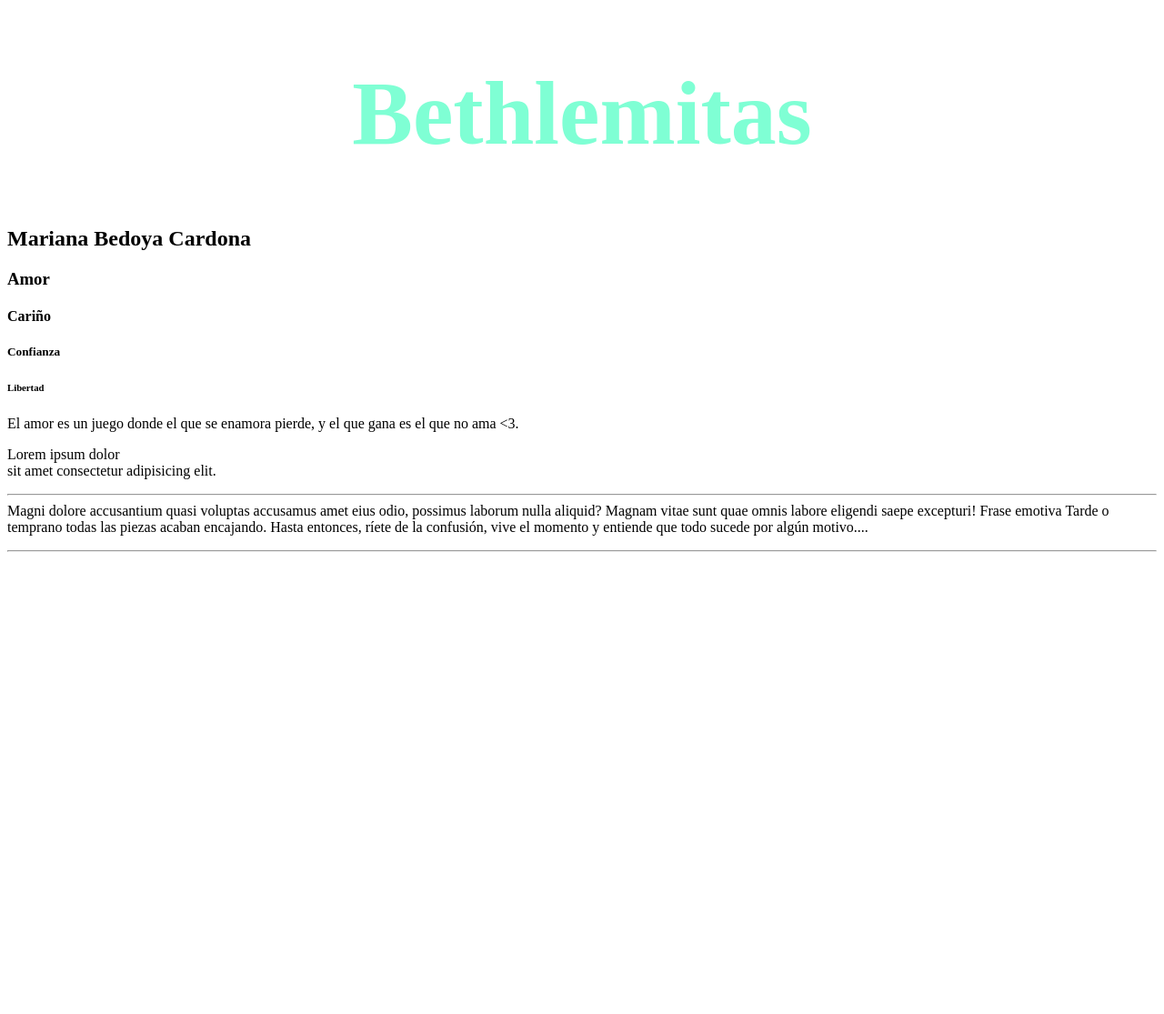
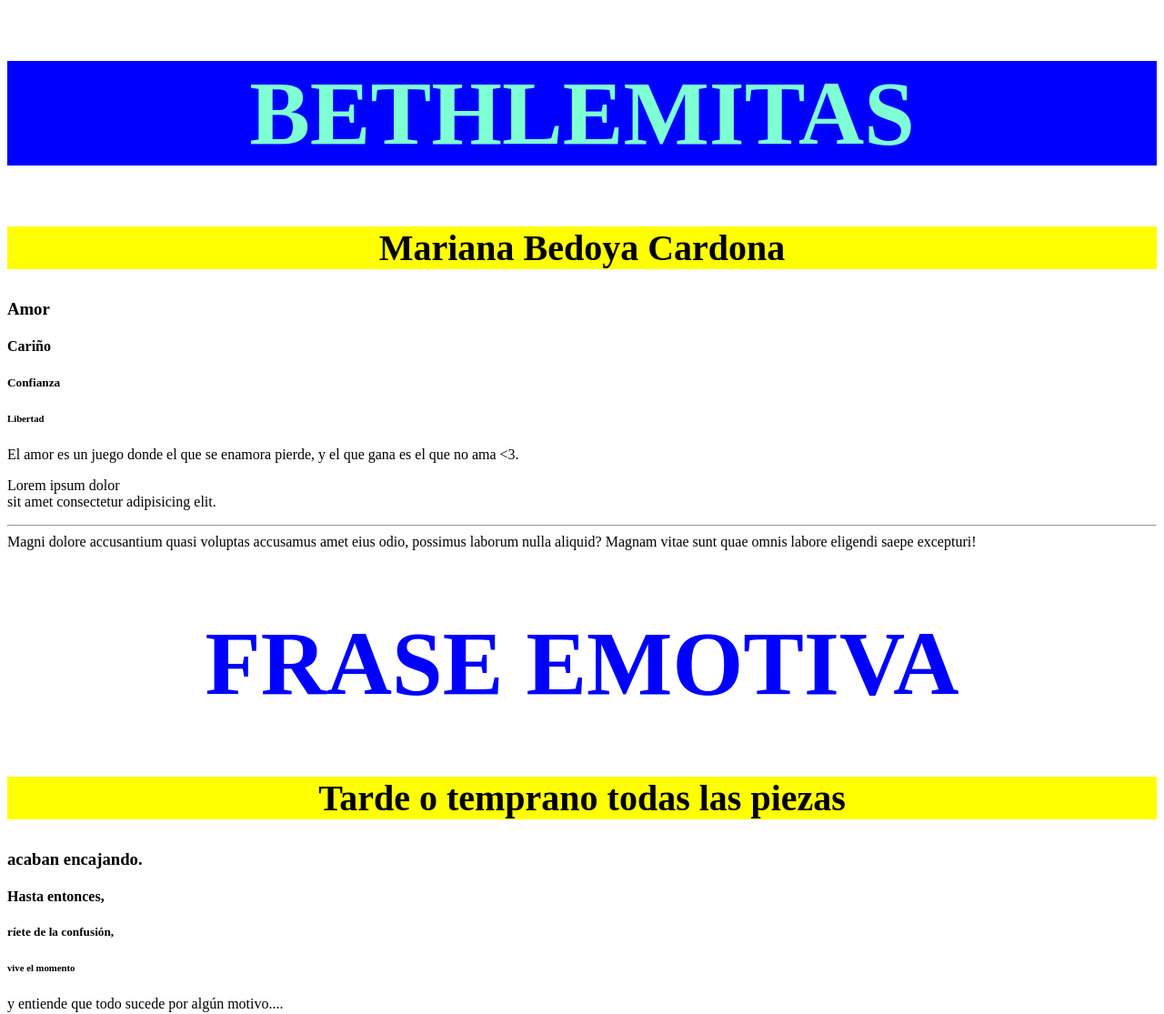
Before and after one commit to marianabc2006/html-marianabc, a website: page index.html in a window 1280 px wide. Shown: the top 1115 px of the page at 91% size. Before the commit the page ends 800 px from the top, so only its background shows below. Drawn offline with Linux system fonts and the light colour scheme.

Commit message:
Clase 5 Taller de Arukay

```diff
--- a/index.html
+++ b/index.html
@@ -8,10 +8,10 @@
     <title>Static Template</title>
   </head>
   <body>
-    <h1>
+    <h1 id="h1">
       Bethlemitas
     </h1>
-    <h2>
+    <h2 id="t1">
       Mariana Bedoya Cardona
     </h2>
     <h3>
@@ -37,19 +37,18 @@
       sit amet consectetur adipisicing elit. <br /> <hr>
       Magni dolore accusantium quasi
       voluptas accusamus amet eius odio, possimus laborum nulla aliquid? Magnam
-      vitae sunt quae omnis labore eligendi saepe excepturi!
-  <h12>Frase emotiva </h12>
-  <h22> Tarde o temprano todas las piezas</h2>
-<h33>acaban encajando.</h3>
-<h44>Hasta entonces,</h4>
-<h55>ríete de la confusión,</h5>
-<h66> vive el momento </h6>
-<h77> y entiende que todo </h7>
-<h88> sucede por algún motivo.... </h8>
+      vitae sunt quae omnis labore eligendi saepe excepturi! </p>
+  <h1 id="h2">Frase emotiva </h1>
+  <h2 id="t2"> Tarde o temprano todas las piezas</h2>
+<h3>acaban encajando.</h3>
+<h4>Hasta entonces,</h4>
+<h5>ríete de la confusión,</h5>
+<h6> vive el momento </h6>
+<h7> y entiende que todo </h7>
+<h8> sucede por algún motivo.... </h8>
 
-  </p>
       <hr />
 
-    </p>
+
   </body>
 </html>
--- a/style.css
+++ b/style.css
@@ -1,19 +1,27 @@
-h1 {
-  color: aquamarine;
+
+#h1 {
+  color: aquamarine; background-color:blue;
+  font-size: 100px; text-aligne:_;
+  text-align: center;
+}
+#h2 {
+  color: blue; text-aligne:_;
   font-size: 100px;
   text-align: center;
 }
-
-h2 {
-  text-align: uppercase;
-  text-transform: left;
-}
-
-
-h12 text-shadow
-h12
-{color: green;
-  font-size: 200px;
-  color: aquamarine;
+  h1
+{color: blue; background-color: white; text-aligne:_;
+  font-size: 100px;
   text-transform: uppercase;
   }
+
+#t1
+{color: black; background-color: yellow;
+font-size:40px; text-align: center;
+
+}
+#t2
+{color: black; background-color: yellow;
+font-size:40px; text-align: center;
+
+}
```
